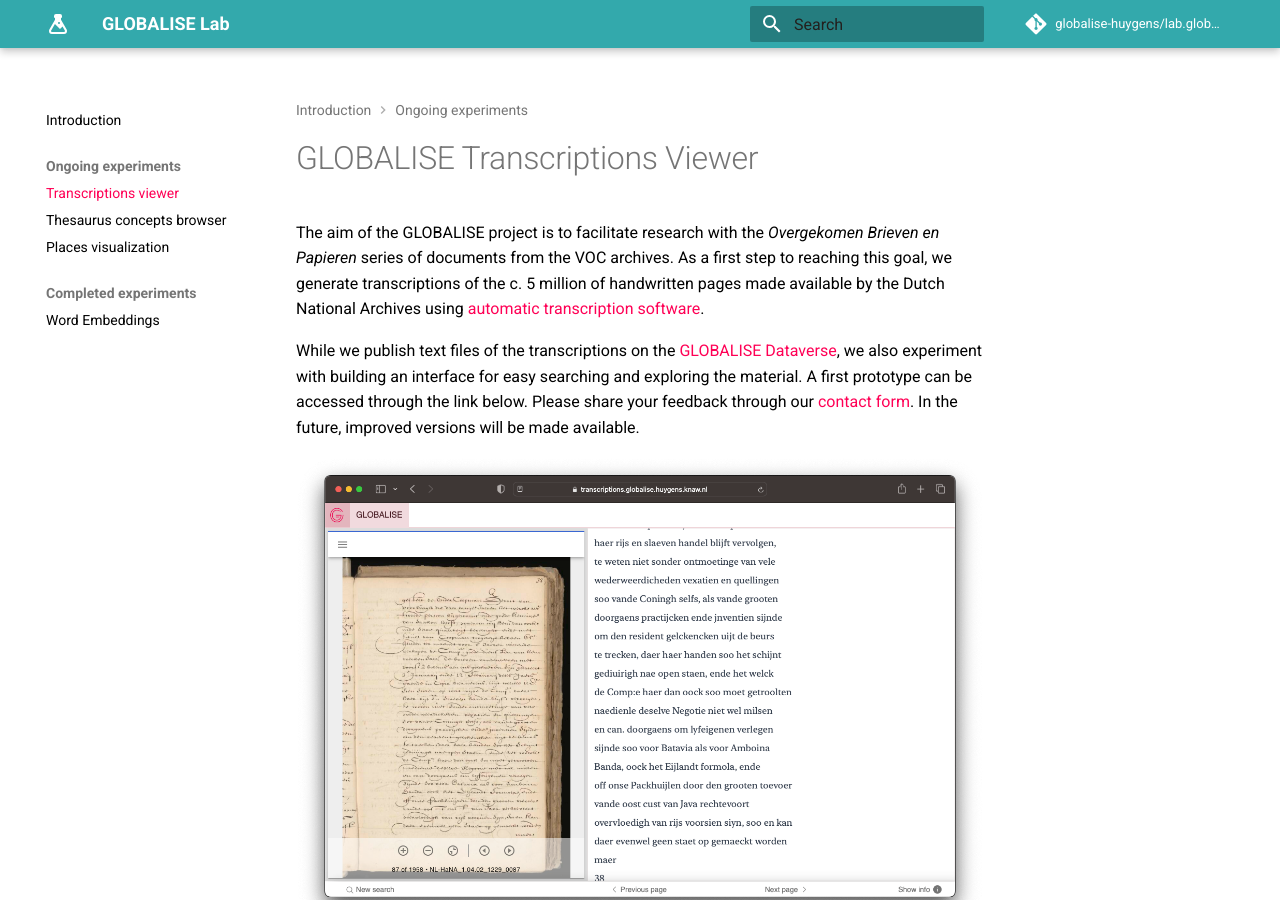
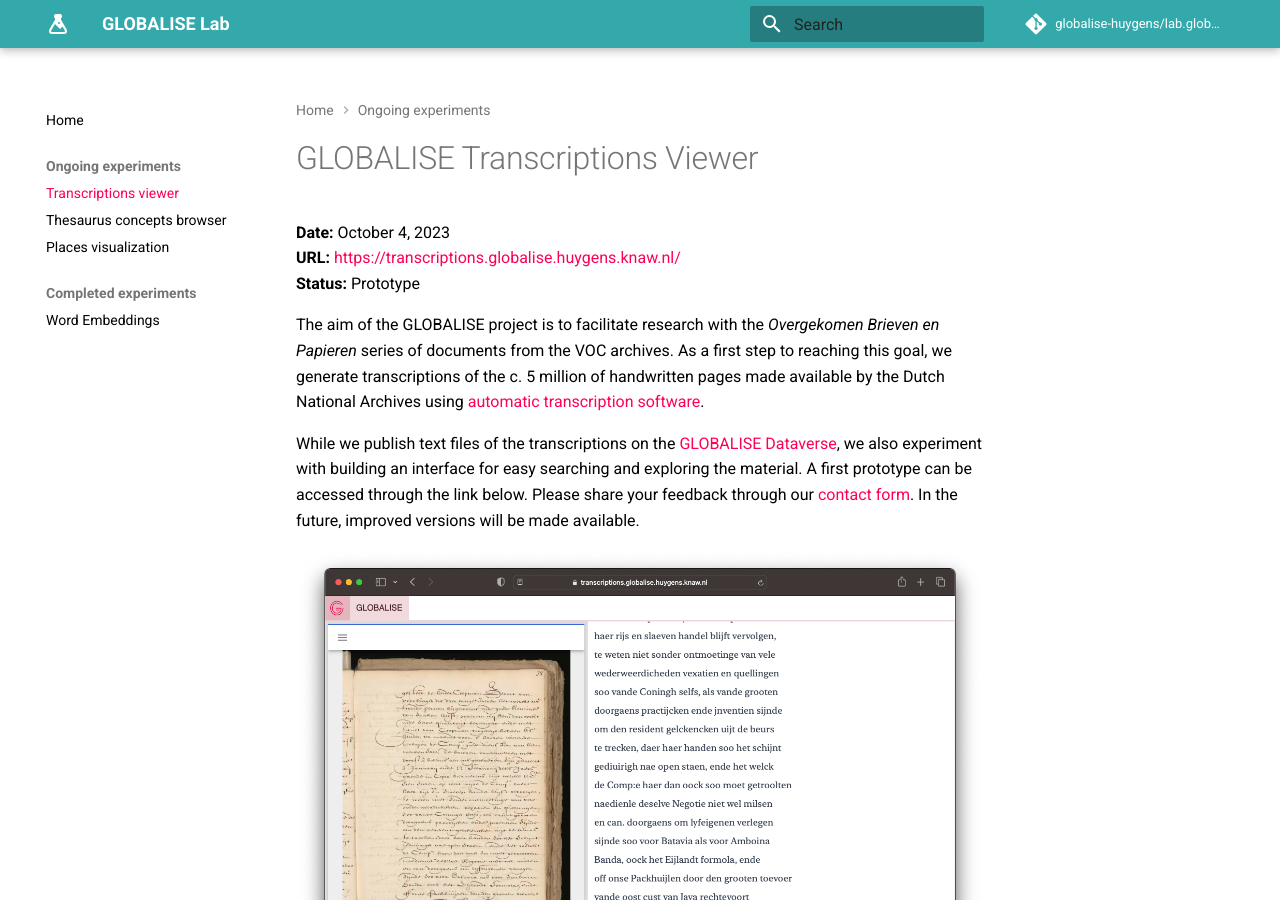
Before and after one commit to globalise-huygens/tanap.docs.globalise.huygens.knaw.nl, an MkDocs documentation site: the page built from docs/experiments/htr-viewer.md, in a window 1280 px wide and 900 px high. Built offline with MkDocs 1.6.1 and Material for MkDocs 9.7.7, drawn with Linux system fonts in a browser that asks for light colours; comment, search, counter and statistics services are not loaded.

Commit message:
add metadata

```diff
--- a/docs/experiments/htr-viewer.md
+++ b/docs/experiments/htr-viewer.md
@@ -1,4 +1,8 @@
 # GLOBALISE Transcriptions Viewer
+
+**Date:** October 4, 2023
+**URL:** https://transcriptions.globalise.huygens.knaw.nl/
+**Status:** Prototype
 
 The aim of the GLOBALISE project is to facilitate research with the _Overgekomen Brieven en Papieren_ series of documents from the VOC archives. As a first step to reaching this goal, we generate transcriptions of the c. 5 million of handwritten pages made available by the Dutch National Archives using [automatic transcription software](https://github.com/knaw-huc/loghi).
 
--- a/docs/index.md
+++ b/docs/index.md
@@ -1,4 +1,9 @@
-# Introduction
+<!-- ---
+hide:
+  - toc
+--- -->
+
+# Home
 
 <!-- ![GLOBALISE G](static/img/logo/globalise_g.svg) -->
 <p style="text-align: center">
--- a/mkdocs.yml
+++ b/mkdocs.yml
@@ -16,7 +16,7 @@
     - navigation.top
 
 nav:
-  - Introduction: index.md
+  - Home: index.md
   #- About: about.md
   - "Ongoing experiments":
       - "Transcriptions viewer": experiments/htr-viewer.md
```
